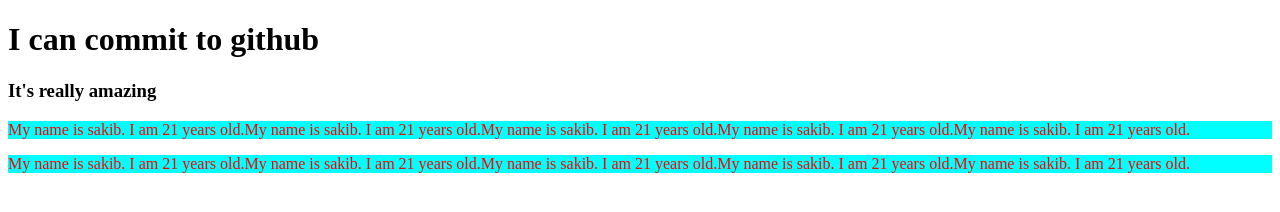
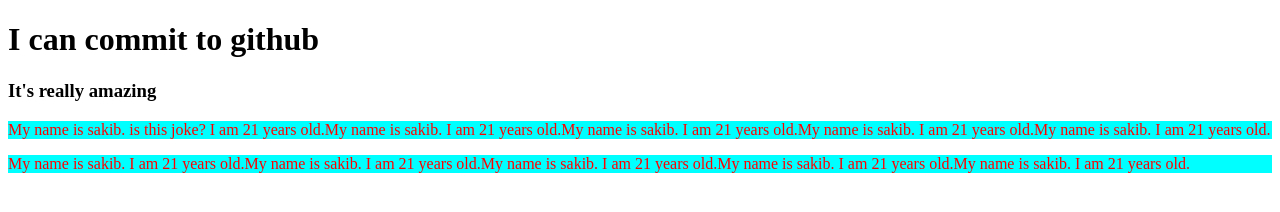
Before and after one commit to sakib2302011/My-second-repository, a plain HTML site: page index.html in a window 1280 px wide. Drawn offline with Linux system fonts and the light colour scheme.

Commit message:
adding text

```diff
--- a/second.html
+++ b/index.html
@@ -9,7 +9,7 @@
 <body>
     <h1>I can commit to github</h1>
     <h3>It's really amazing</h3>
-    <p>My name is sakib. I am 21 years old.My name is sakib. I am 21 years old.My name is sakib. I am 21 years old.My name is sakib. I am 21 years old.My name is sakib. I am 21 years old.</p>
+    <p>My name is sakib. is this joke? I am 21 years old.My name is sakib. I am 21 years old.My name is sakib. I am 21 years old.My name is sakib. I am 21 years old.My name is sakib. I am 21 years old.</p>
     <p>My name is sakib. I am 21 years old.My name is sakib. I am 21 years old.My name is sakib. I am 21 years old.My name is sakib. I am 21 years old.My name is sakib. I am 21 years old.</p>
 </body>
 </html>
```
